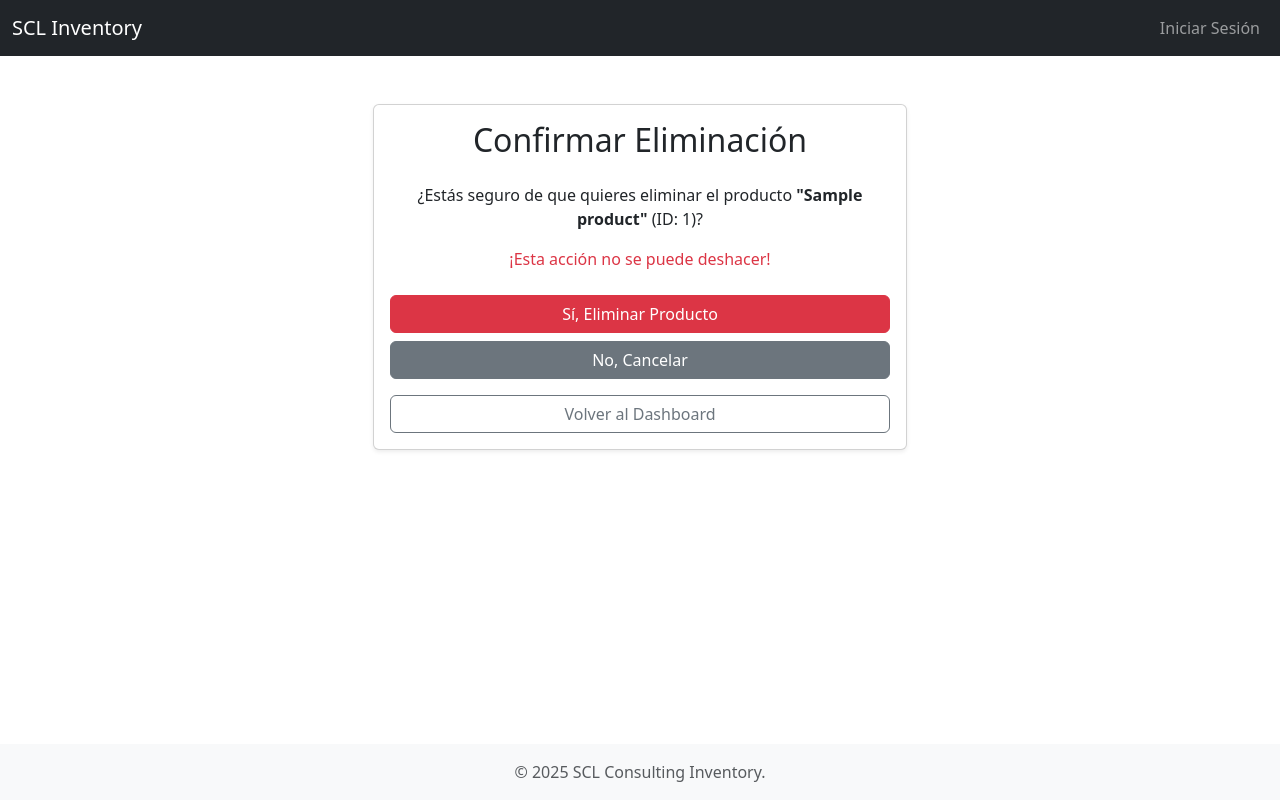
After one commit to RomanOsma/scl_frontend_django, a Django app: template templates/portal/product_confirm_delete.html in a window 1280 px wide. The commit adds this page. Run offline with Django 5.2, Linux system fonts and the light colour scheme; the template is opened without the code that fills it: most values are stand-ins (such as "Sample title", 1, 10 or a date in 2020).

Commit message:
Implement frontend CRUD operations (Create, Read Detail, Update, Delete) for Products

```diff
--- a/portal/urls.py
+++ b/portal/urls.py
@@ -11,7 +11,8 @@ urlpatterns = [
     path('dashboard/', views.dashboard_view, name='dashboard'),
     path('product/<int:product_id>/', views.product_detail_view, name='product_detail'),
     path('product/add/', views.product_create_view, name='product_add'),
-    path('product/<int:product_id>/edit/', views.product_update_view, name='product_edit'), # ¡NUEVA RUTA!
+    path('product/<int:product_id>/edit/', views.product_update_view, name='product_edit'),
+    path('product/<int:product_id>/delete/', views.product_delete_view, name='product_delete'),
     # Podríamos tener una vista para la raíz de la app portal, por ejemplo, que redirija al dashboard si está logueado
     # o al login si no lo está. O simplemente usar el dashboard como la "página de inicio" de la app.
     # path('', views.index_view, name='index'),
--- a/templates/portal/dashboard.html
+++ b/templates/portal/dashboard.html
@@ -49,8 +49,8 @@
                         <td>{{ product.codigo_sku|default:"N/A" }}</td>
                         <td>
                             <a href="{% url 'portal:product_detail' product_id=product.id %}" class="btn btn-sm btn-info me-1">Ver</a>
-                            <a href="{% url 'portal:product_edit' product_id=product.id %}" class="btn btn-sm btn-warning me-1">Editar</a> {# ¡MODIFICADO! #}
-                            <!-- Botón de eliminar (más adelante) -->
+                            <a href="{% url 'portal:product_edit' product_id=product.id %}" class="btn btn-sm btn-warning me-1">Editar</a>
+                            <a href="{% url 'portal:product_delete' product_id=product.id %}" class="btn btn-sm btn-danger">Eliminar</a>
                         </td>
                     </tr>
                     {% endfor %}
--- /dev/null
+++ b/templates/portal/product_confirm_delete.html
@@ -0,0 +1,40 @@
+<!-- scl_frontend_django/templates/portal/product_confirm_delete.html -->
+{% extends "base.html" %}
+
+{% block title %}Confirmar Eliminación - {{ product.name|default:"Producto" }} - SCL Inventory{% endblock title %}
+
+{% block content %}
+<div class="container mt-4">
+    <div class="row justify-content-center">
+        <div class="col-md-8 col-lg-6">
+            <div class="card shadow-sm">
+                <div class="card-body">
+                    <h2 class="card-title text-center mb-4">Confirmar Eliminación</h2>
+
+                    {% if product %}
+                        <p class="text-center">¿Estás seguro de que quieres eliminar el producto
+                           <strong>"{{ product.name }}"</strong> (ID: {{ product.id }})?</p>
+                        <p class="text-center text-danger">¡Esta acción no se puede deshacer!</p>
+
+                        <form method="post" action="{% url 'portal:product_delete' product_id=product.id %}">
+                            {% csrf_token %}
+                            <div class="d-grid gap-2 mt-4">
+                                <button type="submit" class="btn btn-danger">Sí, Eliminar Producto</button>
+                                <a href="{% url 'portal:product_detail' product_id=product.id %}" class="btn btn-secondary">No, Cancelar</a>
+                                <a href="{% url 'portal:dashboard' %}" class="btn btn-outline-secondary mt-2">Volver al Dashboard</a>
+                            </div>
+                        </form>
+                    {% else %}
+                        <div class="alert alert-warning" role="alert">
+                            No se encontró el producto especificado para eliminar.
+                        </div>
+                        <div class="text-center">
+                            <a href="{% url 'portal:dashboard' %}" class="btn btn-primary">Volver al Dashboard</a>
+                        </div>
+                    {% endif %}
+                </div>
+            </div>
+        </div>
+    </div>
+</div>
+{% endblock content %}
--- a/templates/portal/product_detail.html
+++ b/templates/portal/product_detail.html
@@ -39,8 +39,8 @@
         </div>
         <hr>
         <a href="{% url 'portal:dashboard' %}" class="btn btn-secondary me-2">Volver al Dashboard</a>
-        <a href="{% url 'portal:dashboard' %}" class="btn btn-secondary me-2">Volver al Dashboard</a>
-        <a href="{% url 'portal:product_edit' product_id=product.id %}" class="btn btn-warning">Editar Producto</a> {# ¡MODIFICADO! #}
+        <a href="{% url 'portal:product_edit' product_id=product.id %}" class="btn btn-warning">Editar Producto</a>
+        <a href="{% url 'portal:product_delete' product_id=product.id %}" class="btn btn-danger">Eliminar Producto</a>
     {% else %}
         <div class="alert alert-warning" role="alert">
             No se pudo cargar la información del producto o el producto no existe.
```
Also changed, not shown: portal/views.py (+88 -12 lines).
